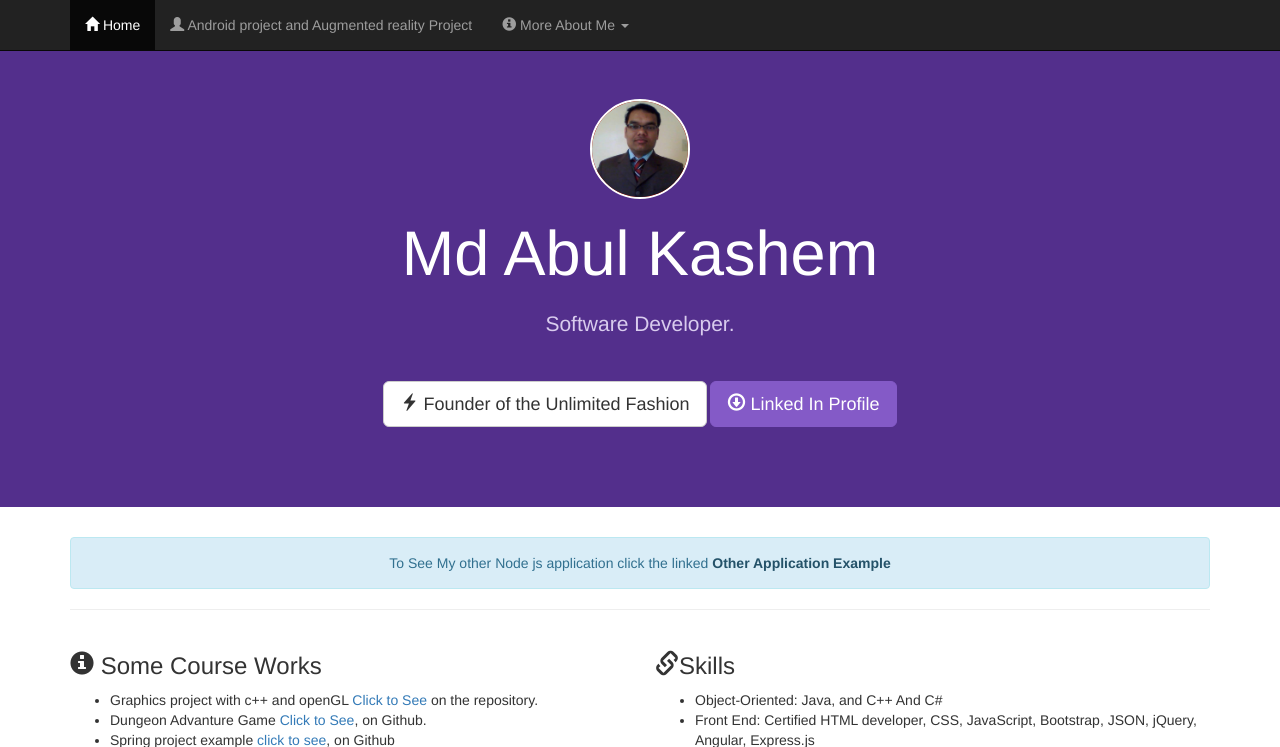
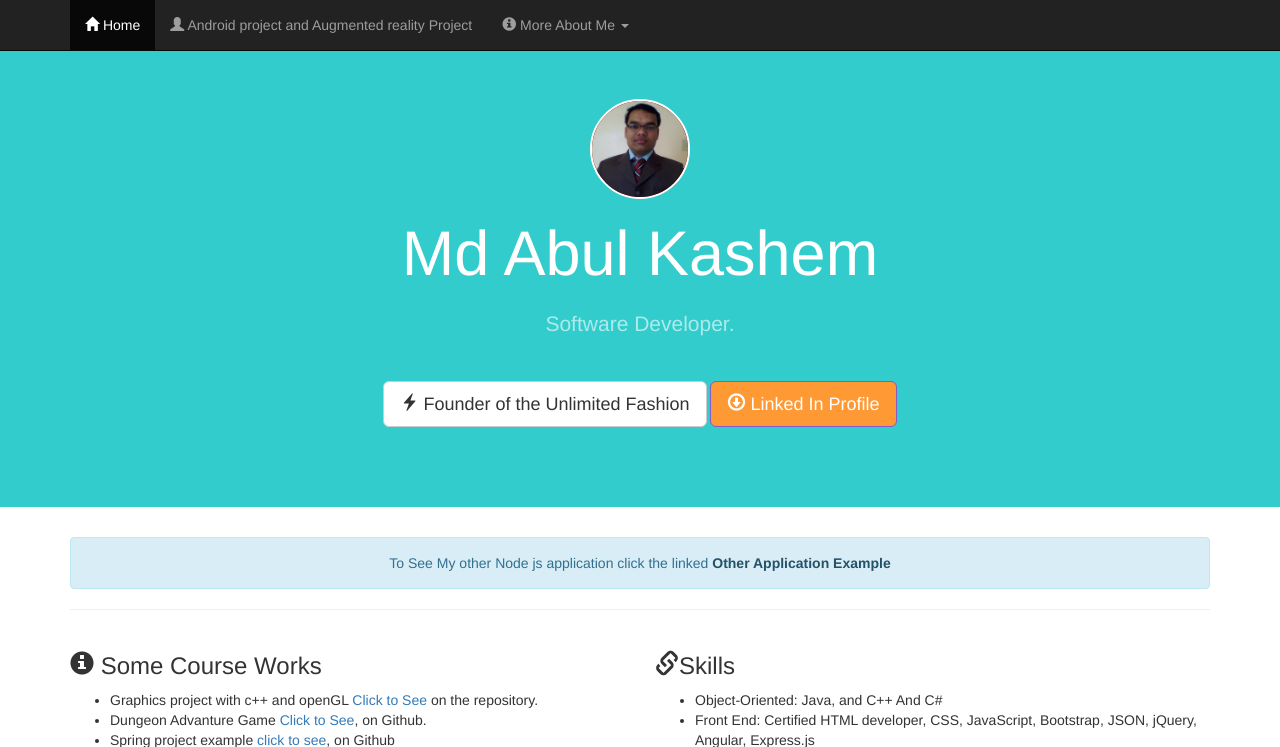
Before and after one commit to mdkashem/mkashemProfile, a Node server app: page / in a window 1280 px wide. Shown: the top 747 px of the page. Run offline with Node 20, Linux system fonts and the light colour scheme; some libraries are stand-ins or nearby versions.

Commit message:
update color

```diff
--- a/public/stylesheets/main.css
+++ b/public/stylesheets/main.css
@@ -1,14 +1,14 @@
 .jumbotron {
-  background: #532F8C;
+  background: #33cccc;
   color: white;
   padding-bottom: 80px; }
   .jumbotron .btn-primary {
-    background: #845ac7;
+    background: #ff9933;
     border-color: #845ac7; }
     .jumbotron .btn-primary:hover {
-      background: #7646c1; }
+      background: #994d00; }
   .jumbotron p {
-    color: #d9ccee;
+    color: #aeeaea;
     max-width: 75%;
     margin: 1em auto 2em; }
   .navbar + .jumbotron {
```
